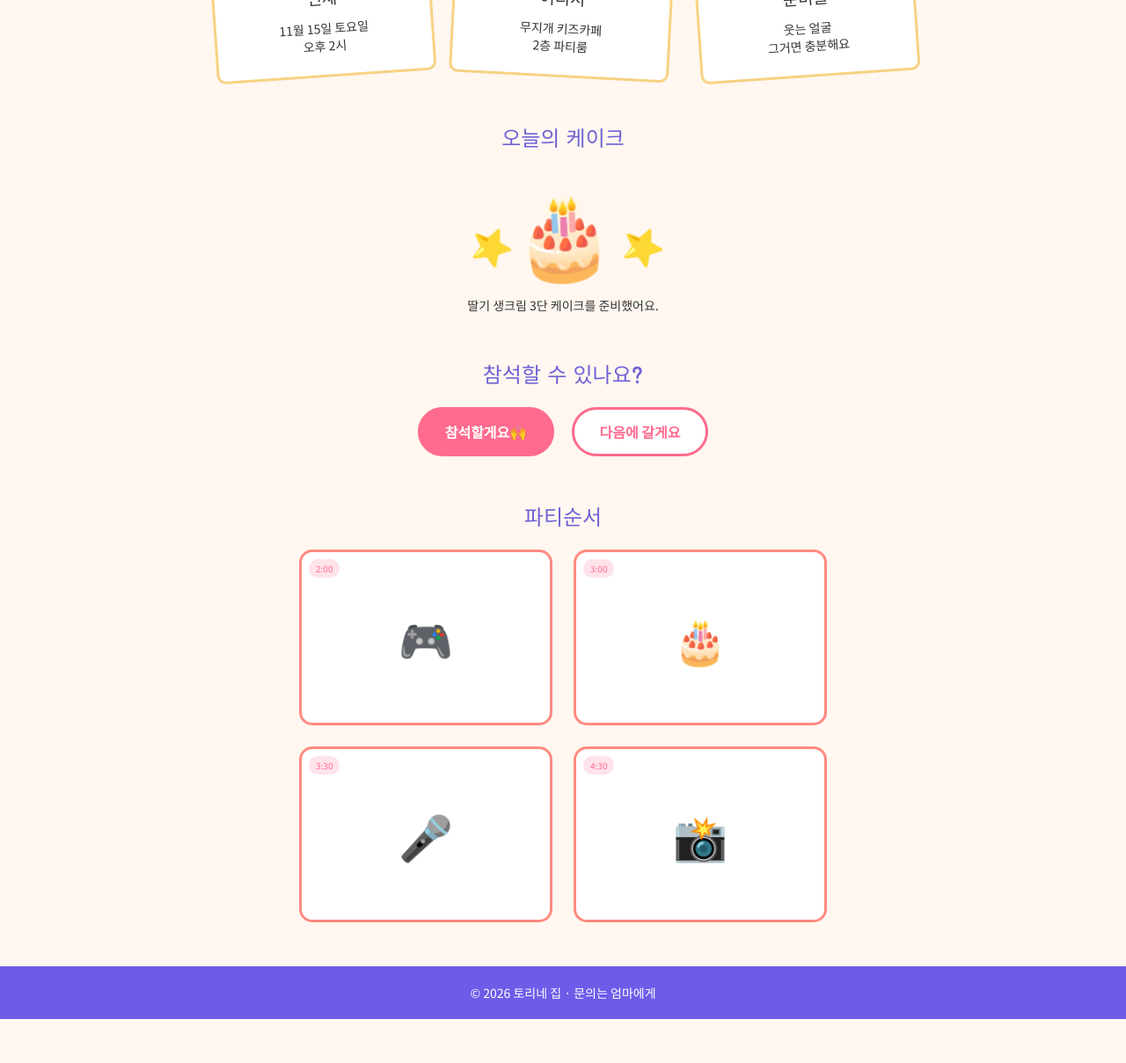
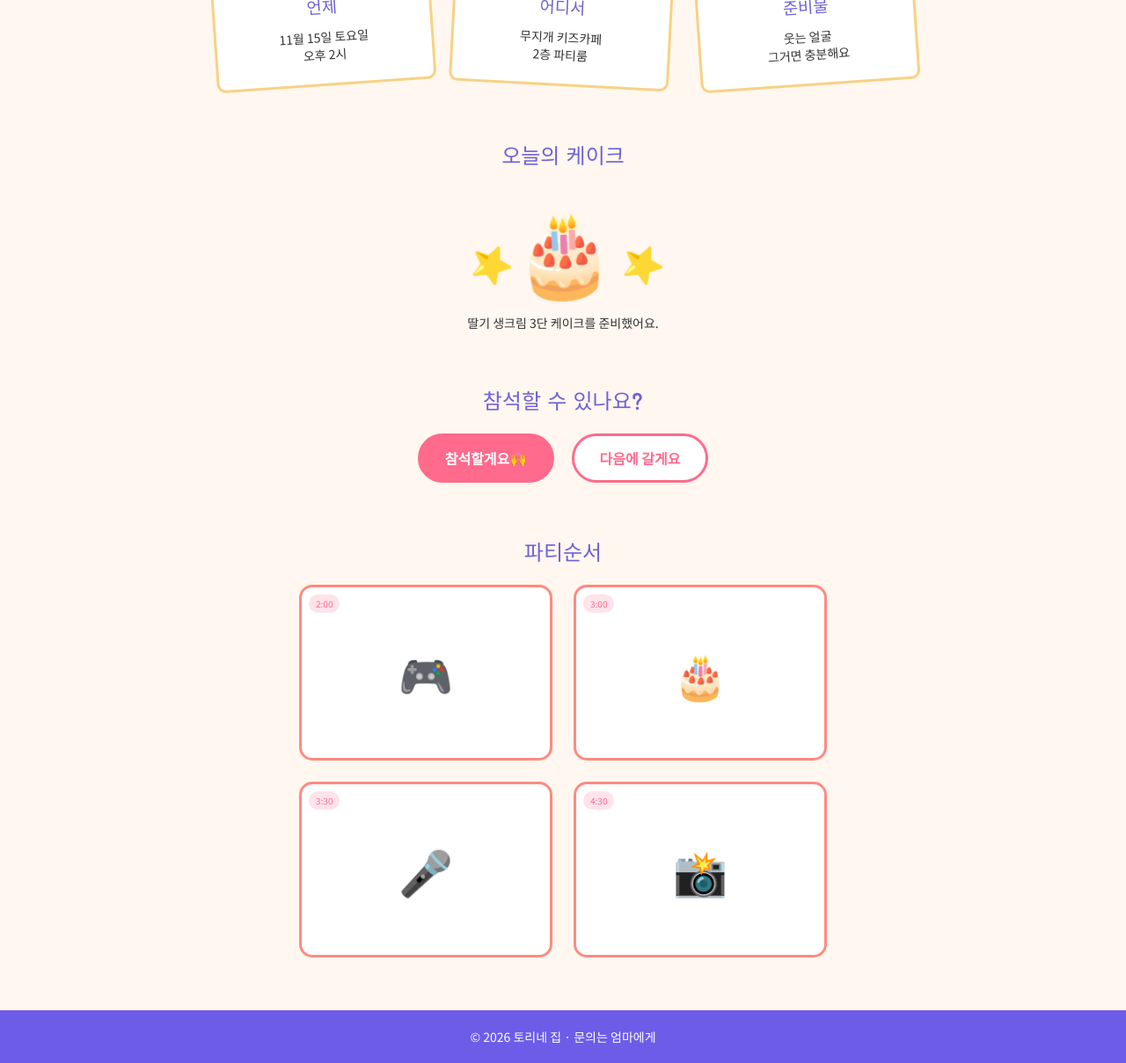
Before and after one commit to realdam12/tory-party-css-ex, a plain HTML site: page indexl.html in a window 1280 px wide. Shown: the part 540-1749 px from the top of the page at 88% size. Before the commit the page ends 1699 px from the top, so only its background shows below. Drawn offline with Linux system fonts and the light colour scheme.

Commit message:
fix: style.css 수정

```diff
--- a/css/style.css
+++ b/css/style.css
@@ -33,7 +33,7 @@ p {
 
 h2 {
     color: #7061D5;
-    margin-top: 50px;
+    margin-top: 60px;
     margin-bottom: 20px;
 }
 
@@ -131,6 +131,9 @@ main {
     transform: rotate(3deg);
 }
 
+.card h3{
+    color: #7061D5;
+}
 .card:hover {
     transform: rotate(0);
     box-shadow: 0 10px 20px #eee;
@@ -282,5 +285,5 @@ footer{
     padding: 20px;
     color: #fff;
     text-align: center;
-    margin-top: 50px;
+    margin-top: 60px;
 }
```
